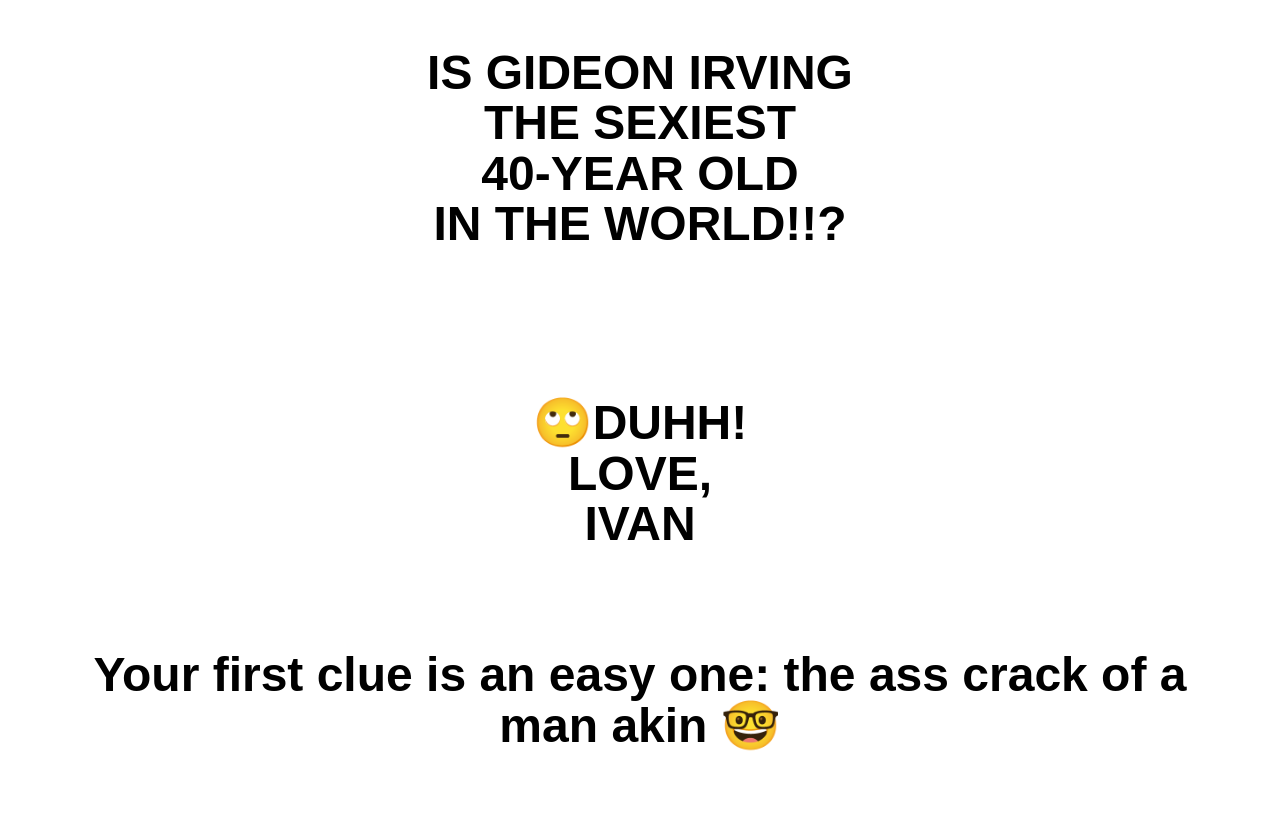
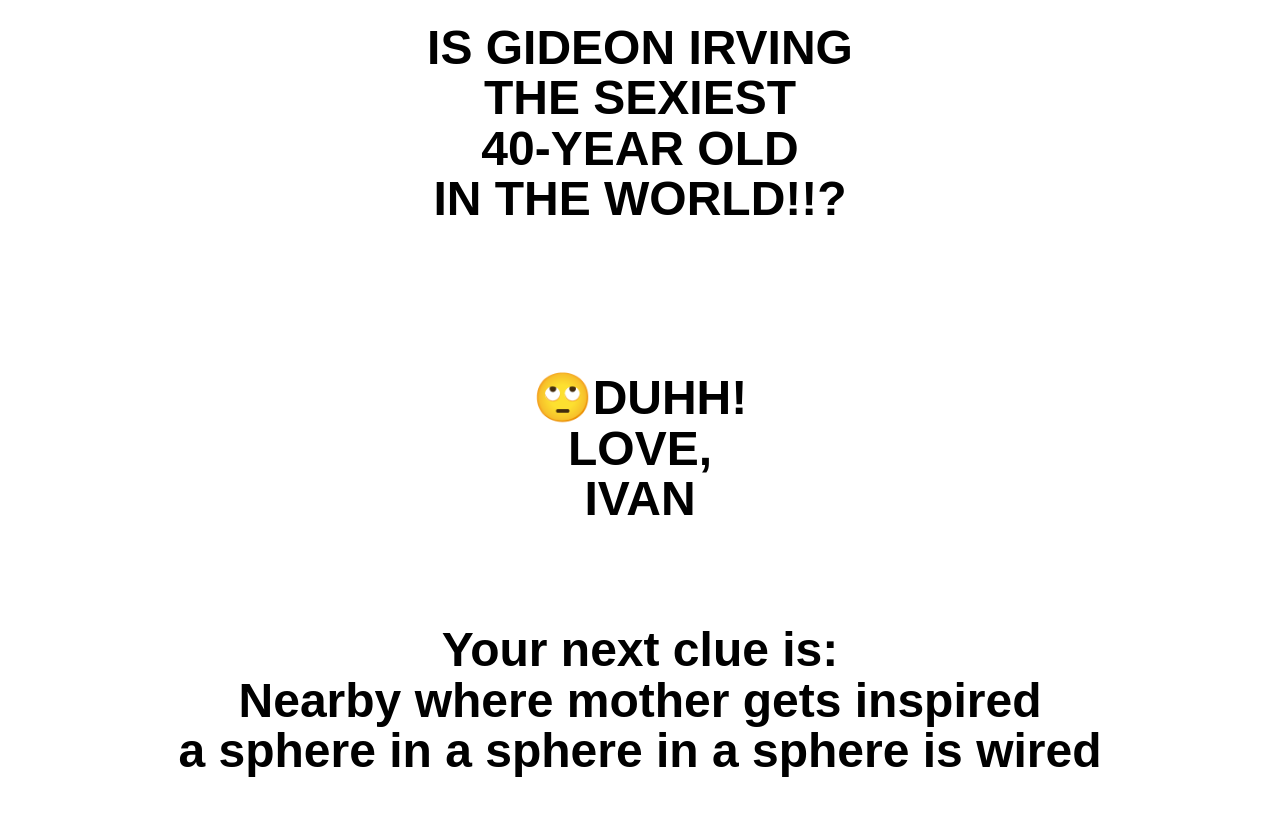
Before and after one commit to shwizle/gideon-10, a plain HTML site: page index.html in a window 1280 px wide. Shown: the top 816 px of the page. Drawn offline with Linux system fonts and the light colour scheme.

Commit message:
Update index.html

```diff
--- a/index.html
+++ b/index.html
@@ -39,7 +39,9 @@ IS GIDEON IRVING<br>
     IVAN
     <br>
     <br> <br>
-    Your first clue is an easy one: the ass crack of a man akin 🤓
+    Your next clue is:<br>
+     Nearby where mother gets inspired<br>
+    a sphere in a sphere in a sphere is wired
   </div>
 
   <script>
```
